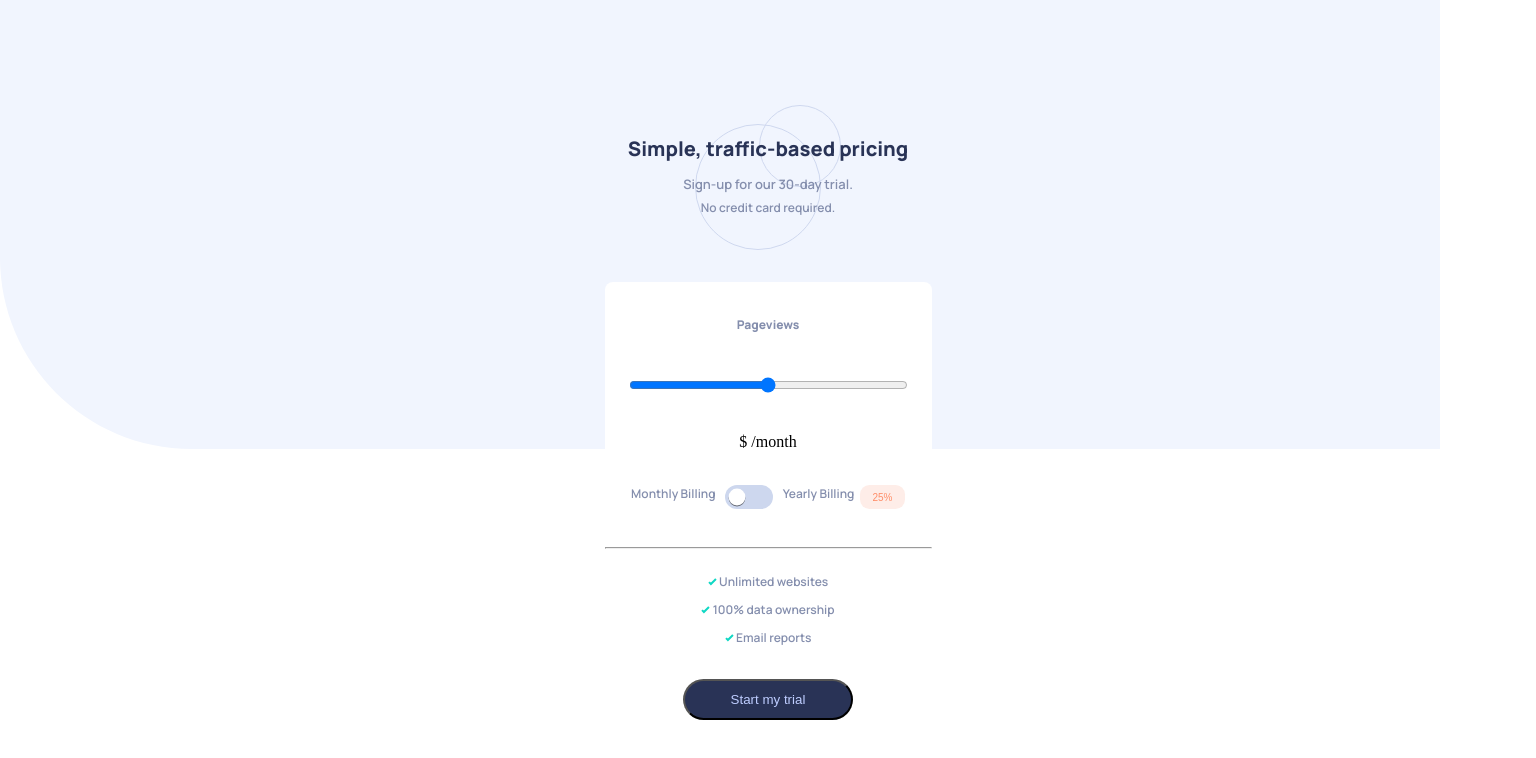
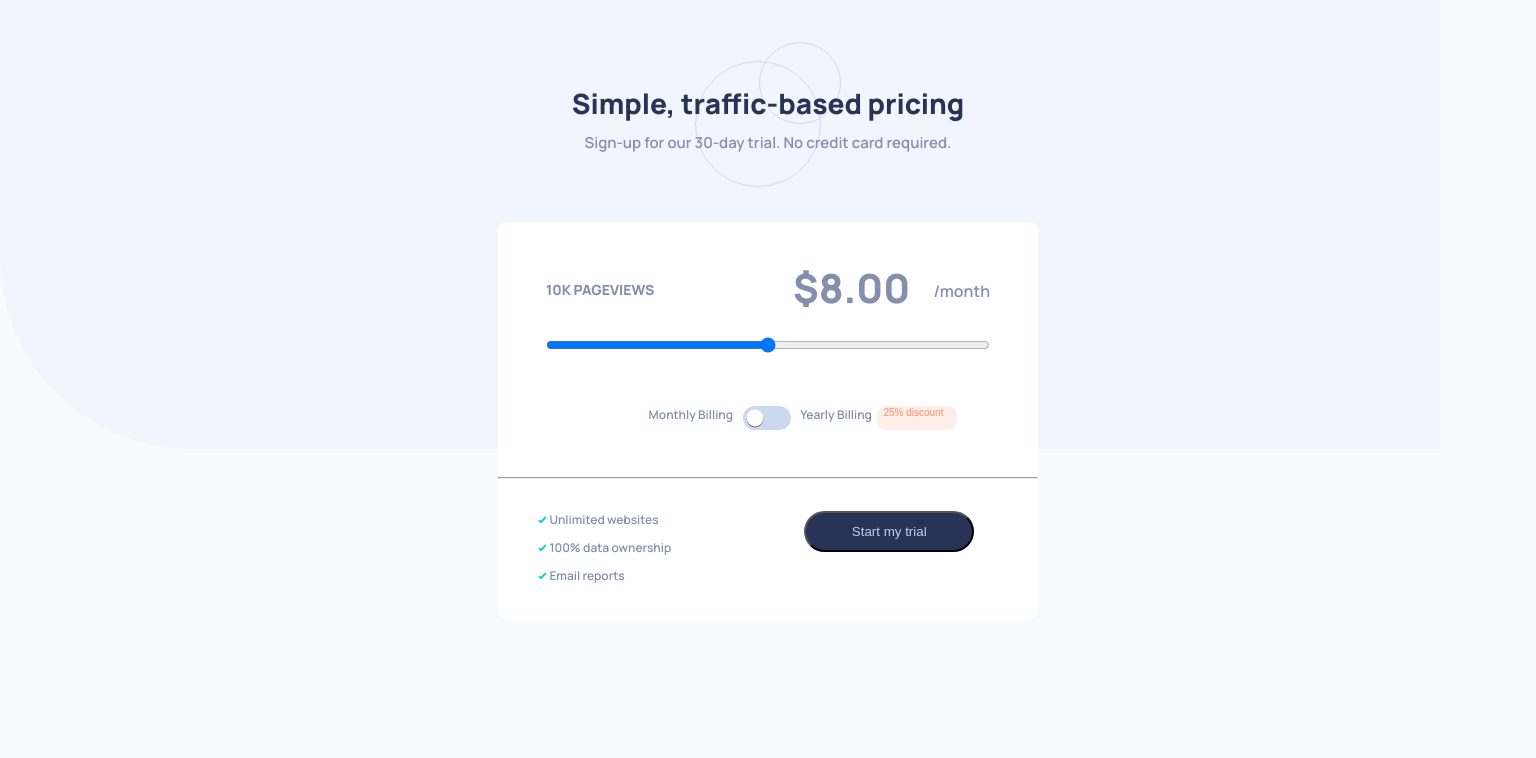
Before and after one commit to kapana1004/interactive-pricing-component-main, a plain HTML site: page index.html in a window 1536 px wide. Drawn offline with Linux system fonts and the light colour scheme.

Commit message:
added js functions for slider activation

```diff
--- a/index.html
+++ b/index.html
@@ -18,10 +18,11 @@
     <div class="head">
       <img class="circle" src="./images/pattern-circles.svg" alt="circles">
       <h1 class="headline"> Simple, traffic-based pricing</h1>
+      <span class="deskspan">Sign-up for our 30-day trial. No credit card required.</span>
 
       <div class="spans1">
 
-        <spam class="sign-up"> Sign-up for our 30-day trial. </spam>
+        <span class="sign-up"> Sign-up for our 30-day trial. </span>
         <span class="nocredit"> No credit card required.</span>
       </div>
 
@@ -34,9 +35,26 @@
 
         <div class="slidebox">
 
-          <span class="pageviewers">Pageviews</span>
+          <span class="pageviewers">100K PAGEVIEWS</span>
           <input class="slider" type="range" min="1" max="5">
-          <spam class="monthprice">$ /month</spam>
+          <div>
+
+            <span class="dollarspanmob">$16.OO</span>
+            <span class="monthprice"> / month</span>
+          </div>
+
+        </div>
+
+        <div class="desktopdiv">
+         <div class="fordesk">
+            <span class="pageviewers" id="pageviewDesk">10K PAGEVIEWS</span>
+
+            <span class="dollarspan" > $8.00</span>
+
+            <span class="monthprice" id="monthPriceDesk"> /month</span>
+        </div>
+
+          <input class="slider" type="range" min="1" max="5" id="slidedesk">
         </div>
         <div class="checkbox">
 
@@ -47,16 +65,23 @@
 
 
           <span> Yearly Billing </span>
-          <button class="discount">25%</button>
+          <button class="discount">-25%</button>
+          <button class="discountdesk">25% discount</button>
         </div>
         <hr>
 
      </div>
 
      <div class="last">
-       <span class="spn1"> <img src="./images/icon-check.svg">  Unlimited websites</span>
-       <span class="spn2"> <img src="./images/icon-check.svg"> 100% data ownership</span>
-       <span class="spn3"> <img src="./images/icon-check.svg"> Email reports</span>
+
+      <div class="lastdesk">
+
+        <span class="spn1"> <img src="./images/icon-check.svg">  Unlimited websites</span>
+        <span class="spn2"> <img src="./images/icon-check.svg"> 100% data ownership</span>
+        <span class="spn3"> <img src="./images/icon-check.svg"> Email reports</span>
+
+      </div>
+
 
       <button class="startbutton"> Start my trial</button>
 
@@ -75,7 +100,7 @@
 
 
 
-
+  <script src="./slider.js"> </script>
 
 
 
--- /dev/null
+++ b/slider.js
@@ -0,0 +1,172 @@
+
+
+const priceSlider = document.querySelector(".slider");
+let pageViewInput = document.querySelector(".pageviewers");
+let slideDesktop = document.getElementById("slidedesk");
+let pagviewDEsktop = document.getElementById("pageviewDesk");
+let monthPrice = document.querySelector(".dollarspan");
+let monthPriceMob = document.querySelector(".dollarspanmob");
+let discount = document.querySelector(".check");
+
+
+priceSlider.addEventListener("input", function(){
+
+
+
+if(priceSlider.value==1){
+
+    pageViewInput.innerHTML="10K " + "pageviews".toUpperCase();
+    monthPriceMob.innerHTML="$8.00"
+
+} else if (priceSlider.value==2){
+
+    pageViewInput.innerHTML="50K " + "pageviews".toUpperCase()
+    monthPriceMob.innerHTML="$12.00 "
+
+} else if (priceSlider.value==3){
+
+    pageViewInput.innerHTML="100K " + "pageviews".toUpperCase()
+    monthPriceMob.innerHTML="$16.00 "
+} else if (priceSlider.value==4){
+
+    pageViewInput.innerHTML="500K " + "pageviews".toUpperCase()
+    monthPriceMob.innerHTML="$24.00 "
+
+} else if (priceSlider.value==5){
+
+    pageViewInput.innerHTML="1M " + "pageviews".toUpperCase()
+    monthPriceMob.innerHTML="$36.00 "
+
+}
+//ვერ დავიჭირე ველიუ (რიცხვითი მნიშვნელობისთვის), რომ მათემატიკური მოქმედება შევასრულო
+
+
+if(discount.checked){
+
+
+    const totalValue = (monthPriceMob-monthPriceMob*0.25);
+    monthPriceMob.innerHTML = totalValue;
+}
+
+
+})
+
+
+slideDesktop.addEventListener("input", function(event){
+
+    console.log(event.target.value);
+
+    if(slideDesktop.value==1){
+
+        pagviewDEsktop.innerHTML="10K " + "pageviews".toUpperCase();
+        monthPrice.innerHTML="$8.00"
+
+    } else if (slideDesktop.value==2){
+
+        pagviewDEsktop.innerHTML="50K " + "pageviews".toUpperCase()
+        monthPrice.innerHTML="$12.00 "
+
+    } else if (slideDesktop.value==3){
+
+        pagviewDEsktop.innerHTML="100K " + "pageviews".toUpperCase()
+        monthPrice.innerHTML="$16.00 "
+    } else if (slideDesktop.value==4){
+
+        pagviewDEsktop.innerHTML="500K " + "pageviews".toUpperCase()
+        monthPrice.innerHTML="$24.00 "
+
+    } else if (slideDesktop.value==5){
+
+        pagviewDEsktop.innerHTML="1M " + "pageviews".toUpperCase()
+        monthPrice.innerHTML="$36.00 "
+
+    }
+
+    slideDesktop.style.background = `linear-gradient(
+		to right,
+		hsl(174, 77%, 80%) 0%,
+		hsl(174, 77%, 80%),
+		 hsl(224, 65%, 95%) 50%,
+		 hsl(224, 65%, 95%) 100%
+	)`;
+
+
+    })
+
+
+
+
+
+
+
+
+
+
+
+
+
+
+
+
+
+
+
+
+
+
+
+
+
+
+// const range = document.getElementById('range');
+// const pageviewsCount = document.getElementById('pageviews-count');
+// const toggleDiscount = document.getElementById('toggle_discount');
+// const price = document.getElementById('price');
+
+// function handlePricingChanges(value) {
+// 	let pricing = 8;
+
+// 	if ((value > 0) & (value <= 20)) {
+// 		pageviewsCount.textContent = '10K Pageviews';
+// 		pricing = 8;
+// 	} else if (value > 20 && value <= 40) {
+// 		pageviewsCount.textContent = '50K Pageviews';
+// 		pricing = 12;
+// 	} else if (value > 40 && value <= 60) {
+// 		pageviewsCount.textContent = '100K Pageviews';
+// 		pricing = 16;
+// 	} else if (value > 60 && value <= 80) {
+// 		pageviewsCount.textContent = '500K Pageviews';
+// 		pricing = 24;
+// 	} else if (value > 80 && value <= 100) {
+// 		pageviewsCount.textContent = '1M Pageviews';
+// 		pricing = 36;
+// 	}
+
+// 	if (toggleDiscount.checked) {
+// 		const totalValue = pricing - pricing * 0.25;
+// 		price.textContent = `$${totalValue}.00`;
+// 	} else {
+// 		price.textContent = `$${pricing}.00`;
+// 	}
+
+	// range.style.background = `linear-gradient(
+	// 	to right,
+	// 	hsl(174, 77%, 80%) 0%,
+	// 	hsl(174, 77%, 80%) ${value}%,
+	// 	 hsl(224, 65%, 95%) 50%,
+	// 	 hsl(224, 65%, 95%) 100%
+	// )`;
+// }
+
+// range.addEventListener('input', function (event) {
+// 	console.log('range value :>> ', event.target.value);
+// 	const value = range.value;
+// 	handlePricingChanges(value);
+// });
+
+// toggleDiscount.addEventListener('input', function (event) {
+// 	console.log('range value :>> ', event.target.value);
+// 	const value = range.value;
+// 	handlePricingChanges(value);
+// });
--- a/style.css
+++ b/style.css
@@ -8,11 +8,31 @@ body{
     min-height: 100vh;
     min-width: 100%;
     margin: 0;
+    background-color: rgba(249, 250, 255, 1);
 
+}
+
+.desktopdiv{
+
+    display: none;
+}
+
+.fordesk{
+
+    display: none;
+}
+
+.deskspan{
+
+    display: none;
 }
 section{
 
     margin: auto;
+}
+.discountdesk{
+
+    display: none;
 }
 
 
@@ -95,12 +115,26 @@ h1{
     font-size: 12px;
     color: rgba(132, 142, 173, 1);
 }
+.dollarspanmob{
+
+    font-family: 'Manrope';
+    font-style: normal;
+    font-weight: 800;
+    font-size: 32px;
+    line-height: 44px;
+    color: rgba(41, 51, 86, 1);
+
+}
 
 .slider{
 
     width: 279px;
     margin-bottom: 40px;
     color: rgba(164, 243, 235, 1);
+}
+.slider:checked{
+
+    background-color: rgba(164, 243, 235, 1);
 }
 
 .check{
@@ -206,3 +240,174 @@ hr{
 
 
 }
+
+@media screen and (min-width: 1440px){
+
+    .desktopdiv{
+
+        display: flex;
+        flex-direction: column;
+    }
+
+    .fordesk{
+
+        display: flex;
+        width: 444px;
+        justify-content: space-between;
+        margin: auto;
+        margin-top: 58px;
+        position: relative;
+
+    }
+
+    .slidebox{
+
+        display: none;
+    }
+
+    .pageviewers{
+        font-family: 'Manrope';
+        font-style: normal;
+        font-weight: 800;
+        font-size: 14px;
+        line-height: 19px;
+        margin-top: 0;
+        color: rgba(132, 142, 173, 1);
+    }
+
+    .card{
+
+        width: 540px;
+        height: 397px;
+        margin-top: 40px;
+    }
+
+    .slider{
+
+        width: 444px;
+        height: 8px;
+        margin: auto;
+
+    }
+
+    .checkbox{
+
+        margin-top: 41px;
+    }
+
+    .headline{
+
+        font-size: 28px;
+    }
+
+    .deskspan{
+        display: flex;
+        position: absolute;
+        top: 140px;
+        font-size: 15px;
+    }
+
+    .spans1{
+
+        display: none;
+    }
+
+    h1{
+
+
+        top: -115px;
+    }
+
+    .circle{
+
+        margin: 0;
+        position: absolute;
+        top: -140px;
+    }
+
+    .deskspan{
+
+        top: -50px;
+    }
+
+    .checkbox{
+
+        margin-top: 57px;
+        margin-bottom: 47px;
+        margin-left: 70px;
+    }
+
+    .lastdesk{
+
+        display: flex;
+        flex-direction: column;
+        margin-left: 40px;
+    }
+
+    .last{
+
+        flex-direction: row;
+        text-align: start;
+    }
+
+    .startbutton{
+
+        margin-left: 133px;
+    }
+
+    hr{
+
+        margin-bottom: 32px;
+    }
+
+    .discountdesk{
+
+        display: flex;
+        background-color:  rgba(254, 237, 232, 1);
+        color: rgba(255, 141, 104, 1);
+        font-size: 10px;
+        border-radius: 9.5px;
+        width: 80px;
+        margin-left: 5.5px;
+        border: 0;
+        margin-right: 12px;
+        text-align: center;
+    }
+
+    .discount{
+
+        display: none;
+    }
+
+    .dollarspan{
+
+
+        font-family: 'Manrope';
+        font-style: normal;
+        font-weight: 800;
+        font-size: 40px;
+        line-height: 55px;
+        position: absolute;
+        top: -20px;
+        left: 247px;
+
+    }
+
+    .monthprice{
+
+        font-family: 'Manrope';
+        font-style: normal;
+        font-weight: 600;
+        font-size: 16px;
+        line-height: 22px;
+        color: rgba(132, 142, 173, 1);
+    }
+
+
+
+
+
+
+
+
+}
```
